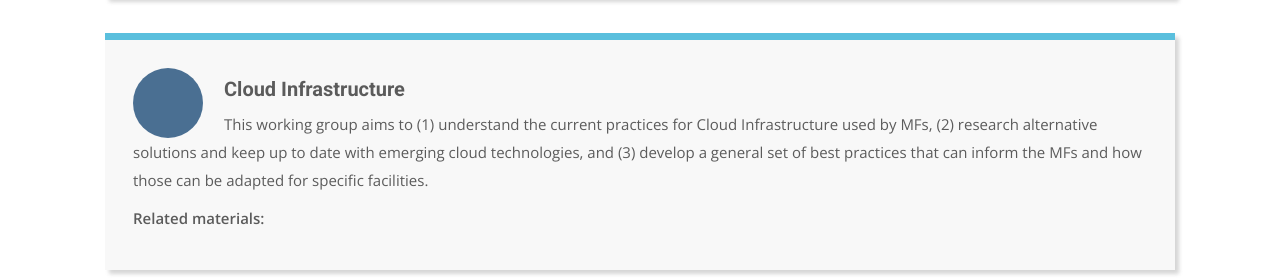
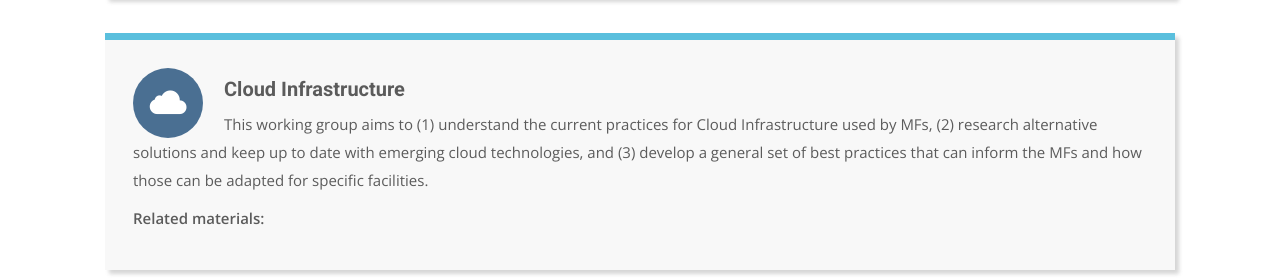
Before and after one commit to cicoe/cicoe.github.io, a Jekyll site: the page built from working_groups.html, in a window 1280 px wide. Shown: the part 875-1155 px from the top of the page. Built offline with Jekyll 4.4.1, drawn with Linux system fonts in a browser that asks for light colours; nearby versions of some CDN libraries; some web fonts are replaced.

Commit message:
Update working_groups.yml

```diff
--- a/_data/working_groups.yml
+++ b/_data/working_groups.yml
@@ -5,7 +5,7 @@
 
 - title: "Cloud Infrastructure"
   description: "This working group aims to (1) understand the current practices for Cloud Infrastructure used by MFs, (2) research alternative solutions and keep up to date with emerging cloud technologies, and (3) develop a general set of best practices that can inform the MFs and how those can be adapted for specific facilities."
-  icon: "cloud-outline"
+  icon: "cloud"
   current: ''
 
 - title: "Data Storage, Curation and Preservation"
```
